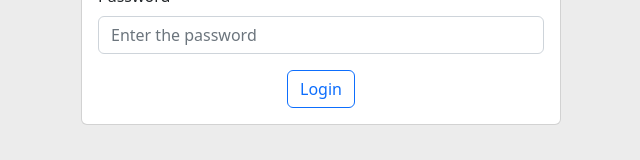
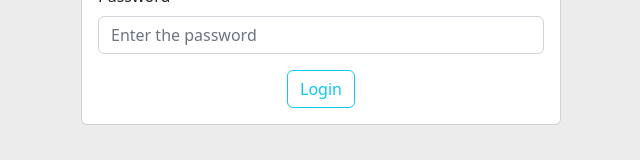
Before and after one commit to shmetanelena/goit-react-hw-08-02-phonebook, a React (Create React App) app: page /goit-react-hw-08-02-phonebook/login in a window 1280 px wide. Shown: the part 208-368 px from the top of the page, without its empty margins (319-959 px from the left). Built offline with nearby package versions, Linux system fonts and the light colour scheme.

Commit message:
changed login-btn-color

```diff
--- a/src/pages/Login/Login.jsx
+++ b/src/pages/Login/Login.jsx
@@ -74,7 +74,7 @@ export const Login = () => {
                 <Col className="d-flex justify-content-center">
                   <Button
                     type="submit"
-                    variant="outline-primary"
+                    variant="outline-info"
                     disabled={isSubmitting}
                   >
                     Login
```
